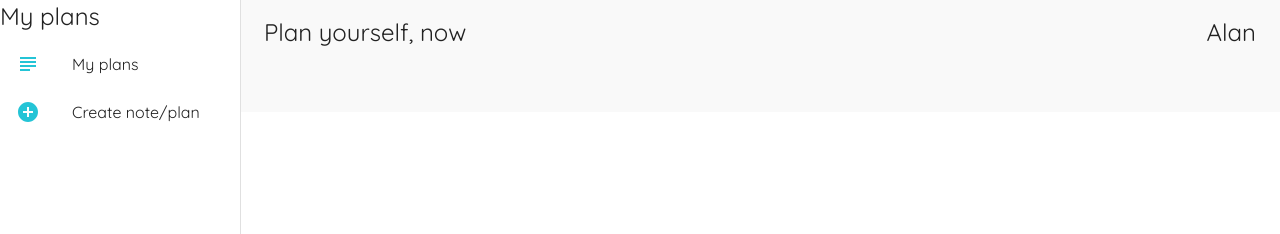
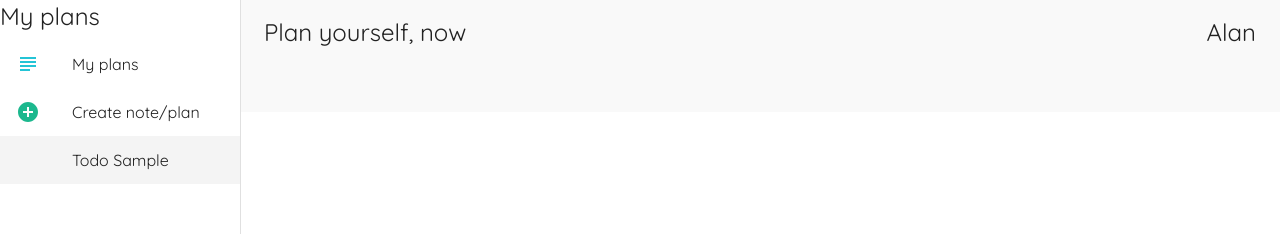
Before and after one commit to HaoWang95/react-personal-site, a React (Create React App) app: page /todo in a window 1280 px wide. Shown: the top 234 px of the page. Built offline with nearby package versions, Linux system fonts and the light colour scheme.

Commit message:
todo init

```diff
--- a/src/components/Drawer.js
+++ b/src/components/Drawer.js
@@ -29,8 +29,13 @@ const menuItems=[
     },
     {
         text: 'Create note/plan',
-        icon: <AddCircleOutlined color='secondary' />,
+        icon: <AddCircleOutlined color='primary'/>,
         path:'/create'
+    },
+    {
+        text:'Todo Sample',
+        icon:'',
+        path:'/todo'
     }
 ]
 
```
